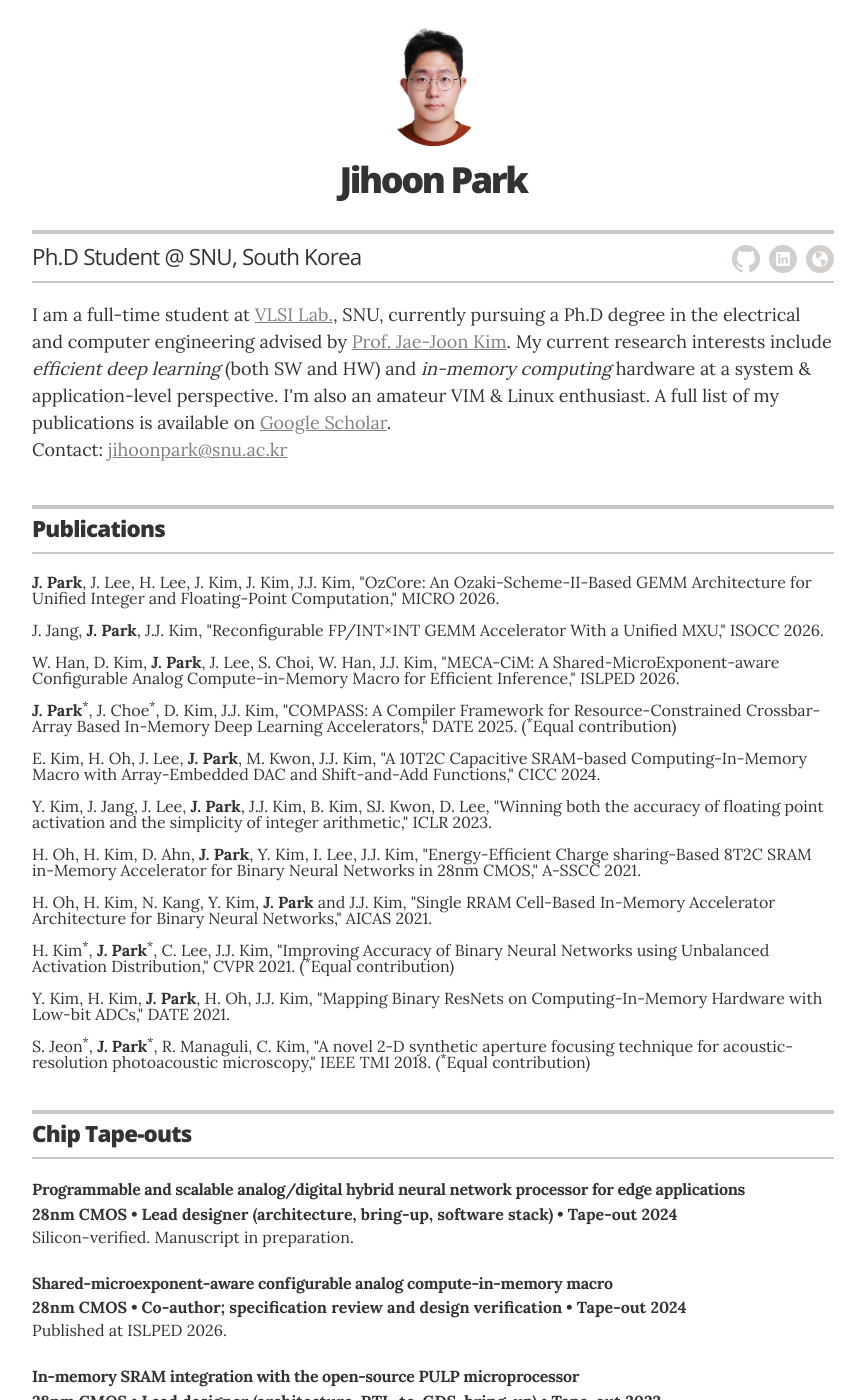
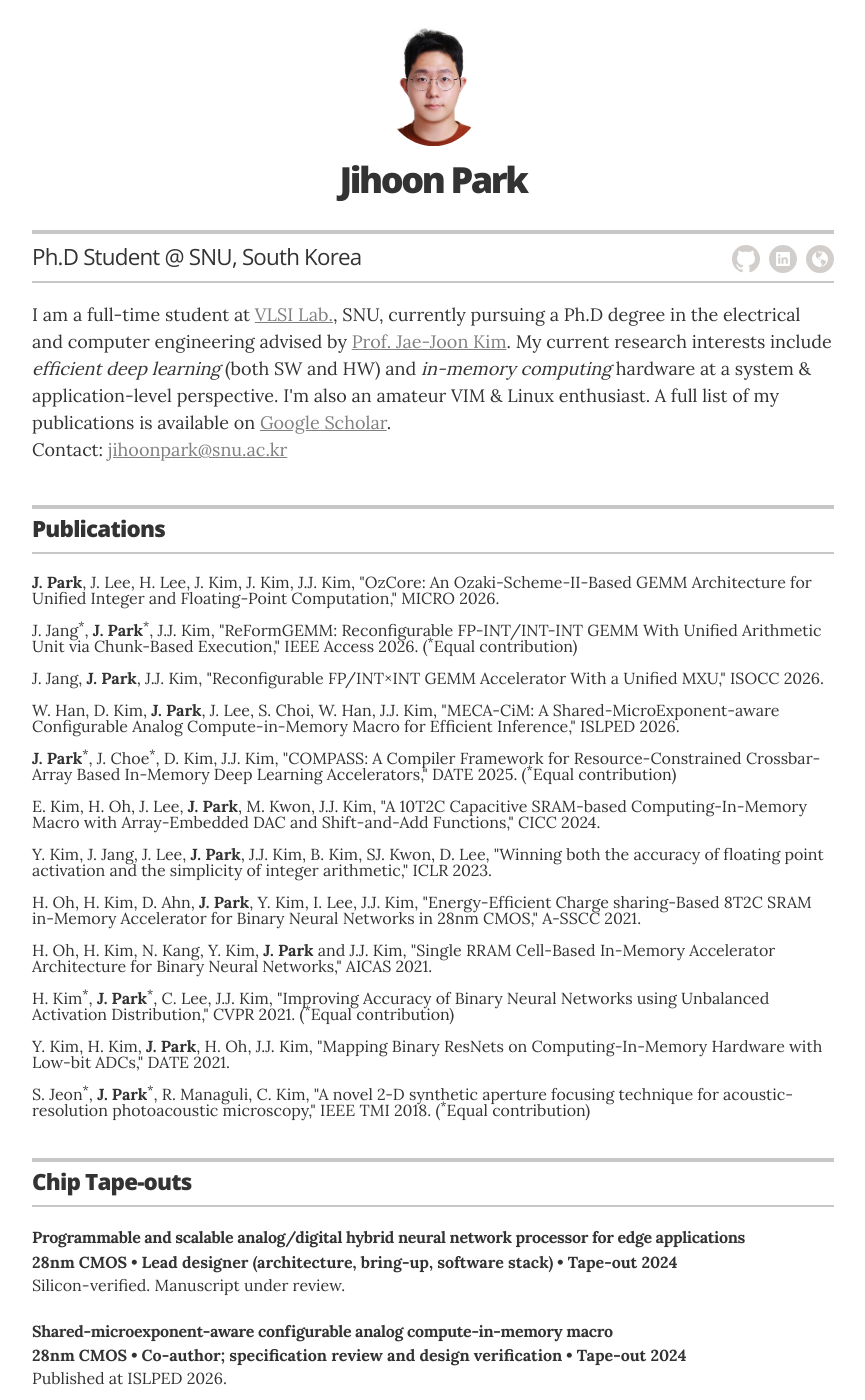
Before and after one commit to inventor71/vinnspace, a Jekyll site: the page built from index.html, in a window 1280 px wide and 1400 px high. Shown: the whole window, without its empty margins (207-1072 px from the left). Built offline with Jekyll 4.4.1, drawn with Linux system fonts in a browser that asks for light colours.

Commit message:
Add the ReFormGEMM IEEE Access paper and mark the hybrid NN processor as under review
Co-Authored-By: Claude Fable 5.2 <noreply@anthropic.com>

```diff
--- a/_data/publications.yml
+++ b/_data/publications.yml
@@ -1,5 +1,6 @@
 # Publications
 - item: '<b>J. Park</b>, J. Lee, H. Lee, J. Kim, J. Kim, J.J. Kim, "OzCore: An Ozaki-Scheme-II-Based GEMM Architecture for Unified Integer and Floating-Point Computation," MICRO 2026.'
+- item: 'J. Jang<sup>*</sup>, <b>J. Park</b><sup>*</sup>, J.J. Kim, "ReFormGEMM: Reconfigurable FP-INT/INT-INT GEMM With Unified Arithmetic Unit via Chunk-Based Execution," IEEE Access 2026. (<sup>*</sup>Equal contribution)'
 - item: 'J. Jang, <b>J. Park</b>, J.J. Kim, "Reconfigurable FP/INT×INT GEMM Accelerator With a Unified MXU," ISOCC 2026.'
 - item: 'W. Han, D. Kim, <b>J. Park</b>, J. Lee, S. Choi, W. Han, J.J. Kim, "MECA-CiM: A Shared-MicroExponent-aware Configurable Analog Compute-in-Memory Macro for Efficient Inference," ISLPED 2026.'
 - item: '<b>J. Park</b><sup>*</sup>, J. Choe<sup>*</sup>, D. Kim, J.J. Kim, "COMPASS: A Compiler Framework for Resource-Constrained Crossbar-Array Based In-Memory Deep Learning Accelerators," DATE 2025. (<sup>*</sup>Equal contribution)'
--- a/_data/tapeouts.yml
+++ b/_data/tapeouts.yml
@@ -7,7 +7,7 @@
   role: Lead designer (architecture, bring-up, software stack)
   duration: Tape-out 2024
   status: Silicon-verified
-  description: Manuscript in preparation.
+  description: Manuscript under review.
 
 - chip: Shared-microexponent-aware configurable analog compute-in-memory macro
   node: 28nm CMOS
```
